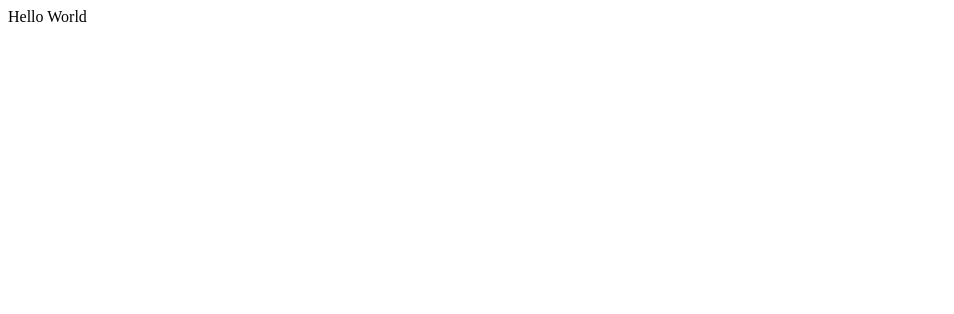
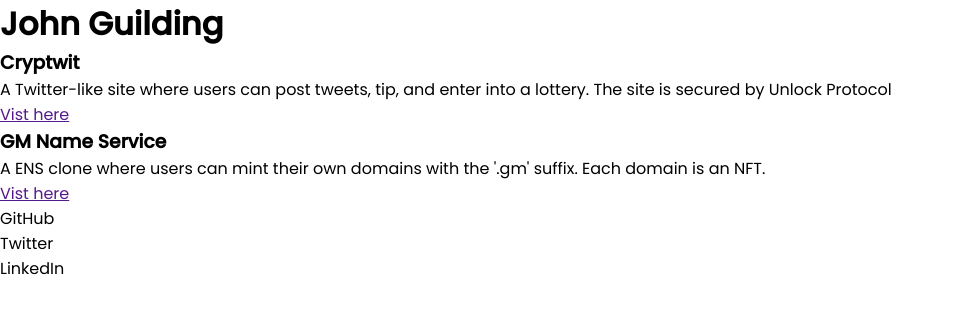
Before and after one commit to JohnGuilding/portfolio, a React (Create React App) app: page / in a window 1280 px wide. Shown: the top 314 px of the page, without its empty margins (0-954 px from the left). Built offline with nearby package versions, Linux system fonts and the light colour scheme.

Commit message:
Add component structure and loop over projects

```diff
--- a/src/App.jsx
+++ b/src/App.jsx
@@ -1,8 +1,15 @@
-import './App.scss';
+import ContactDetails from './components/ContactDetails';
+import Dashboard from './components/Dashboard';
+import Header from './components/Header';
+import './styles/App.scss';
 
 function App() {
   return (
-    <div>Hello World</div>
+    <>
+      <Header />
+      <Dashboard />
+      <ContactDetails />
+    </>
   );
 }
 
--- /dev/null
+++ b/src/components/Card.jsx
@@ -0,0 +1,11 @@
+const Card = ({ name, description, link}) => {
+    return (
+        <div>
+            <h3>{name}</h3>
+            <p>{description}</p>
+            <a href={link}>Vist here</a>
+        </div>
+    );
+}
+
+export default Card;
--- /dev/null
+++ b/src/components/ContactDetails.jsx
@@ -0,0 +1,11 @@
+const ContactDetails = () => {
+    return (
+        <footer>
+            <div>GitHub</div>
+            <div>Twitter</div>
+            <div>LinkedIn</div>
+        </footer>
+    );
+}
+
+export default ContactDetails;
--- /dev/null
+++ b/src/components/Dashboard.jsx
@@ -0,0 +1,32 @@
+import Card from './Card';
+
+const Dashboard = () => {
+    const projects = [
+        {
+            name: "Cryptwit",
+            description: "A Twitter-like site where users can post tweets, tip, and enter into a lottery. The site is secured by Unlock Protocol",
+            link: ""
+        },
+        {
+            name: "GM Name Service",
+            description: "A ENS clone where users can mint their own domains with the '.gm' suffix. Each domain is an NFT.",
+            link: ""
+        }
+    ]
+    const cardList = projects.map((project, index) => (
+        <Card
+            name={project.name}
+            description={project.description}
+            link={project.link}
+            key={index}
+        />
+    ));
+
+    return (
+        <main>
+            {cardList}
+        </main>
+    );
+}
+
+export default Dashboard;
--- /dev/null
+++ b/src/components/Header.jsx
@@ -0,0 +1,9 @@
+const Header = () => {
+    return (
+        <header>
+            <h1>John Guilding</h1>
+        </header>
+    );
+}
+
+export default Header;
--- /dev/null
+++ b/src/styles/App.scss
@@ -0,0 +1,8 @@
+@import url('https://fonts.googleapis.com/css2?family=Poppins:wght@200;300;400;500&display=swap');
+
+* {
+    box-sizing: border-box;
+    margin: 0;
+    padding: 0;
+    font-family: 'Poppins', sans-serif;
+}
```
Also changed, not shown: src/App.scss (deleted).
